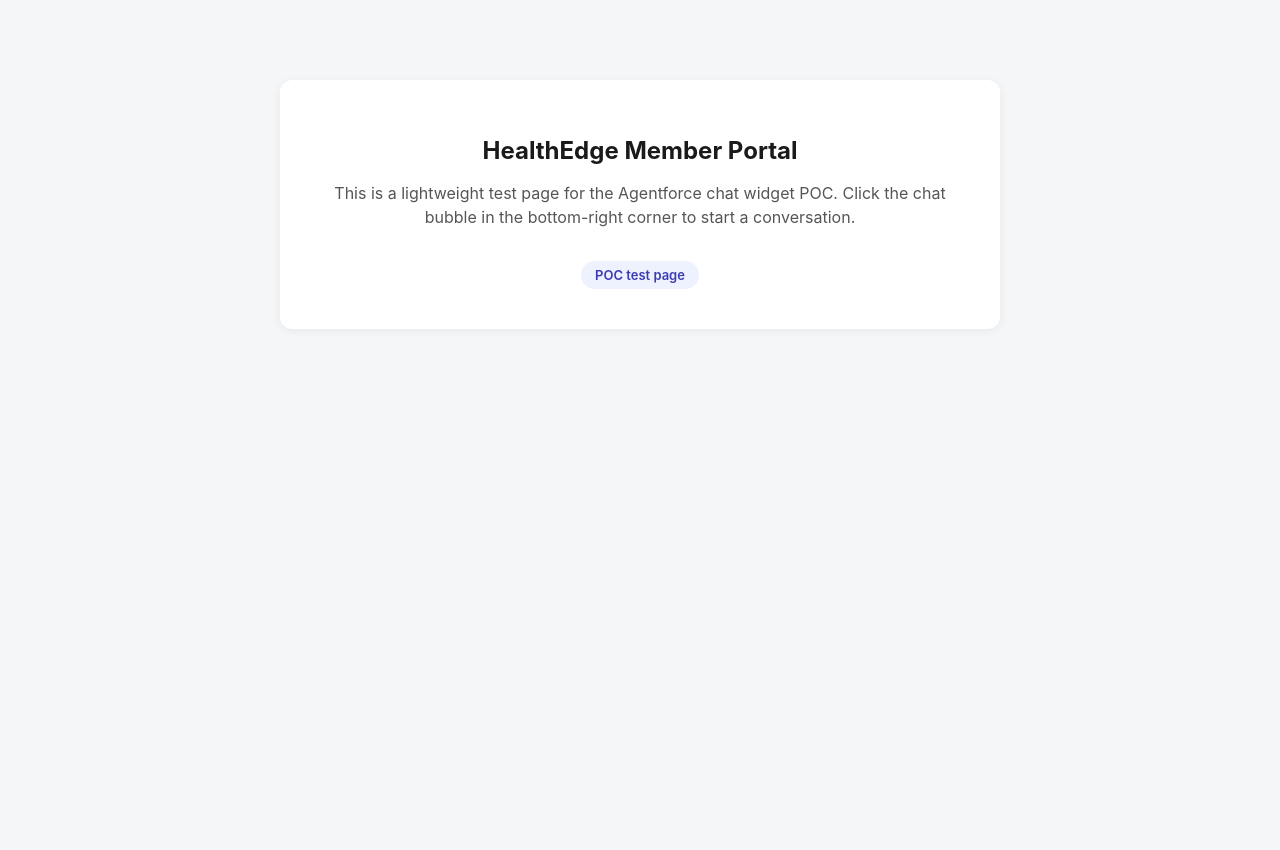
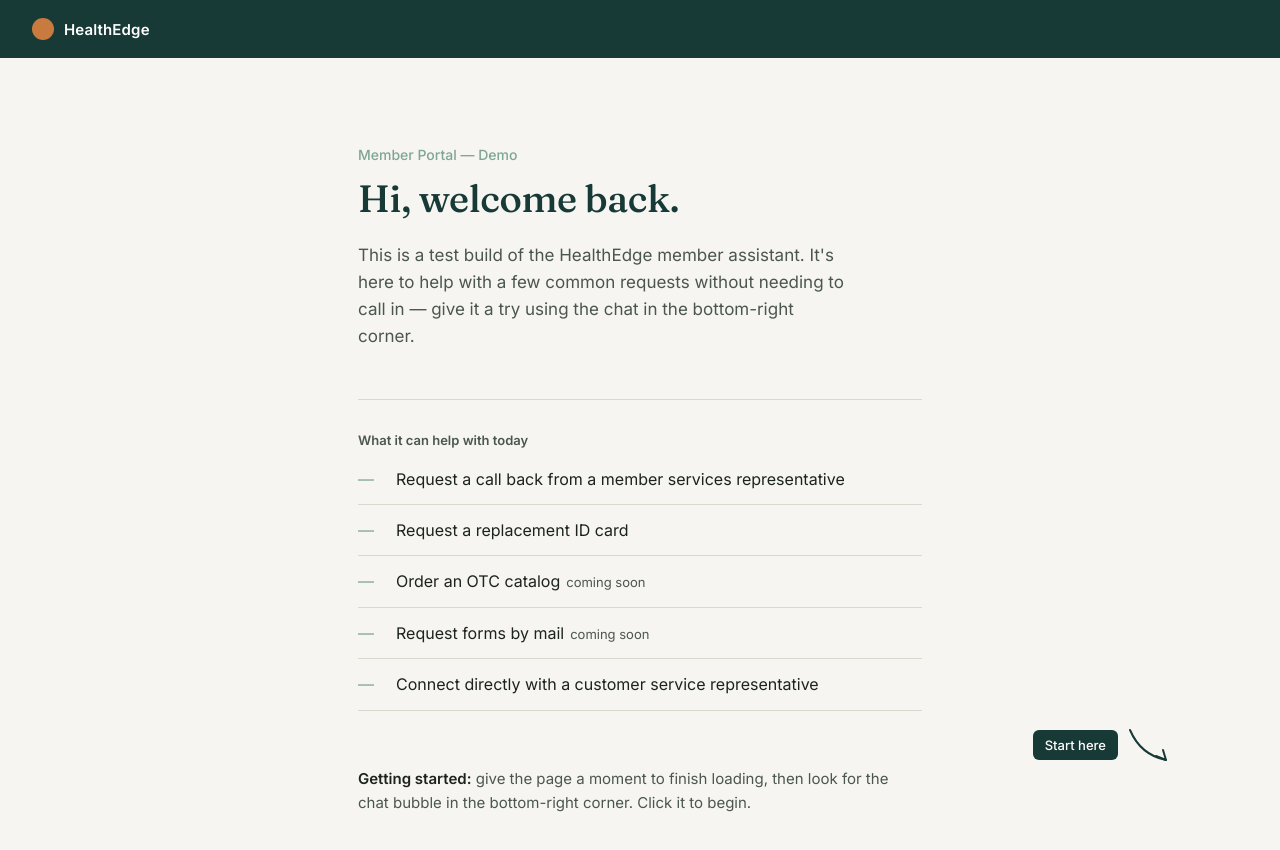
Before and after one commit to error2solution-bit/MemberPortalDemo, a plain HTML site: page index.html in a window 1280 px wide. Before the commit the page ends 800 px from the top, so only its background shows below. Drawn offline with nearby package versions, Linux system fonts and the light colour scheme.

Commit message:
Refactor HTML structure and styles for member portal

```diff
--- a/index.html
+++ b/index.html
@@ -4,49 +4,226 @@
   <meta charset="UTF-8">
   <meta name="viewport" content="width=device-width, initial-scale=1, minimum-scale=1">
   <title>HealthEdge Member Portal Demo</title>
+  <link rel="preconnect" href="https://fonts.googleapis.com">
+  <link rel="preconnect" href="https://fonts.gstatic.com" crossorigin>
+  <link href="https://fonts.googleapis.com/css2?family=Fraunces:opsz,wght@9..144,400;9..144,500;9..144,600&family=Inter:wght@400;500;600&display=swap" rel="stylesheet">
   <style>
+    :root {
+      --ink: #1C231F;
+      --ink-soft: #4B5650;
+      --teal: #173A36;
+      --sage: #7FA593;
+      --clay: #C97B3F;
+      --bg: #F6F5F1;
+      --rule: #DAD7CD;
+    }
+
+    * { box-sizing: border-box; }
+
     body {
-      font-family: -apple-system, BlinkMacSystemFont, "Segoe UI", Roboto, sans-serif;
       margin: 0;
       padding: 0;
-      background: #f4f6f8;
-      color: #1a1a1a;
+      background: var(--bg);
+      color: var(--ink);
+      font-family: 'Inter', -apple-system, BlinkMacSystemFont, "Segoe UI", Roboto, sans-serif;
+      -webkit-font-smoothing: antialiased;
     }
-    .wrapper {
-      max-width: 640px;
-      margin: 80px auto;
-      padding: 40px;
-      background: #ffffff;
-      border-radius: 12px;
-      box-shadow: 0 2px 10px rgba(0,0,0,0.06);
-      text-align: center;
+
+    a { color: inherit; }
+
+    .topbar {
+      background: var(--teal);
+      color: #fff;
+      padding: 18px 32px;
+      display: flex;
+      align-items: center;
+      gap: 10px;
     }
+
+    .topbar .mark {
+      width: 22px;
+      height: 22px;
+      border-radius: 50%;
+      background: var(--clay);
+      flex-shrink: 0;
+    }
+
+    .topbar span {
+      font-size: 15px;
+      font-weight: 600;
+      letter-spacing: 0.01em;
+    }
+
+    main {
+      max-width: 620px;
+      margin: 0 auto;
+      padding: 88px 28px 160px;
+    }
+
+    .eyebrow {
+      color: var(--sage);
+      font-size: 14px;
+      font-weight: 500;
+      margin: 0 0 14px;
+    }
+
     h1 {
-      font-size: 24px;
-      margin-bottom: 8px;
+      font-family: 'Fraunces', Georgia, serif;
+      font-weight: 500;
+      font-size: 38px;
+      line-height: 1.18;
+      letter-spacing: -0.01em;
+      margin: 0 0 20px;
+      color: var(--teal);
     }
-    p {
-      color: #555;
-      line-height: 1.5;
+
+    .lede {
+      font-size: 17px;
+      line-height: 1.6;
+      color: var(--ink-soft);
+      margin: 0 0 48px;
+      max-width: 46ch;
     }
-    .badge {
-      display: inline-block;
-      margin-top: 16px;
-      padding: 6px 14px;
-      background: #eef2ff;
-      color: #3b3bb3;
-      border-radius: 999px;
+
+    .rule {
+      border: none;
+      border-top: 1px solid var(--rule);
+      margin: 0 0 32px;
+    }
+
+    h2 {
       font-size: 13px;
       font-weight: 600;
+      color: var(--ink-soft);
+      margin: 0 0 20px;
+    }
+
+    .options {
+      list-style: none;
+      margin: 0 0 56px;
+      padding: 0;
+    }
+
+    .options li {
+      display: flex;
+      gap: 14px;
+      padding: 14px 0;
+      border-bottom: 1px solid var(--rule);
+      font-size: 16px;
+      line-height: 1.4;
+    }
+
+    .options li:first-child { padding-top: 0; }
+
+    .options li .dash {
+      color: var(--sage);
+      flex-shrink: 0;
+      margin-right: 8px;
+    }
+
+    .options li .soon {
+      color: var(--ink-soft);
+      font-size: 13px;
+      margin-left: 6px;
+    }
+
+    .start {
+      font-size: 15px;
+      color: var(--ink-soft);
+      line-height: 1.6;
+    }
+
+    .start strong {
+      color: var(--ink);
+    }
+
+    /* Bottom-right pointer toward the chat bubble */
+    .pointer {
+      position: fixed;
+      right: 108px;
+      bottom: 34px;
+      display: flex;
+      align-items: flex-end;
+      gap: 8px;
+      opacity: 0;
+      animation: fade-in 0.6s ease-out 1.4s forwards;
+      pointer-events: none;
+    }
+
+    .pointer .label {
+      background: var(--teal);
+      color: #fff;
+      font-size: 13px;
+      font-weight: 500;
+      padding: 7px 12px;
+      border-radius: 6px;
+      white-space: nowrap;
+      margin-bottom: 6px;
+    }
+
+    .pointer svg {
+      width: 46px;
+      height: 40px;
+      flex-shrink: 0;
+    }
+
+    @keyframes fade-in {
+      from { opacity: 0; transform: translateY(4px); }
+      to { opacity: 1; transform: translateY(0); }
+    }
+
+    @media (prefers-reduced-motion: reduce) {
+      .pointer { animation: none; opacity: 1; }
+    }
+
+    @media (max-width: 480px) {
+      main { padding: 56px 22px 140px; }
+      h1 { font-size: 30px; }
+      .pointer { right: 78px; bottom: 24px; }
+      .pointer .label { font-size: 12px; }
     }
   </style>
 </head>
 <body>
 
-  <div class="wrapper">
-    <h1>HealthEdge Member Portal</h1>
-    <p>This is a lightweight test page for the Agentforce chat widget POC. Click the chat bubble in the bottom-right corner to start a conversation.</p>
-    <span class="badge">POC test page</span>
+  <div class="topbar">
+    <div class="mark"></div>
+    <span>HealthEdge</span>
+  </div>
+
+  <main>
+    <p class="eyebrow">Member Portal — Demo</p>
+    <h1>Hi, welcome back.</h1>
+    <p class="lede">
+      This is a test build of the HealthEdge member assistant. It's here to
+      help with a few common requests without needing to call in — give it
+      a try using the chat in the bottom-right corner.
+    </p>
+
+    <hr class="rule">
+
+    <h2>What it can help with today</h2>
+    <ul class="options">
+      <li><span class="dash">&mdash;</span><span>Request a call back from a member services representative</span></li>
+      <li><span class="dash">&mdash;</span><span>Request a replacement ID card</span></li>
+      <li><span class="dash">&mdash;</span><span>Order an OTC catalog<span class="soon">coming soon</span></span></li>
+      <li><span class="dash">&mdash;</span><span>Request forms by mail<span class="soon">coming soon</span></span></li>
+      <li><span class="dash">&mdash;</span><span>Connect directly with a customer service representative</span></li>
+    </ul>
+
+    <p class="start">
+      <strong>Getting started:</strong> give the page a moment to finish
+      loading, then look for the chat bubble in the bottom-right corner.
+      Click it to begin.
+    </p>
+  </main>
+
+  <div class="pointer" aria-hidden="true">
+    <span class="label">Start here</span>
+    <svg viewBox="0 0 46 40" fill="none" xmlns="http://www.w3.org/2000/svg">
+      <path d="M4 4C10 18 20 30 40 34" stroke="#173A36" stroke-width="2" stroke-linecap="round"/>
+      <path d="M30 30L40 34L37 24" stroke="#173A36" stroke-width="2" stroke-linecap="round" stroke-linejoin="round"/>
+    </svg>
   </div>
 
   <script type='text/javascript'>
```
